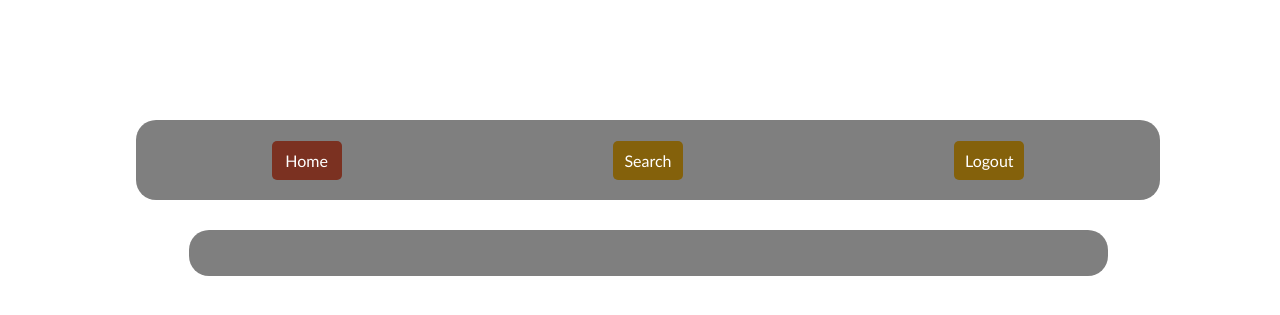
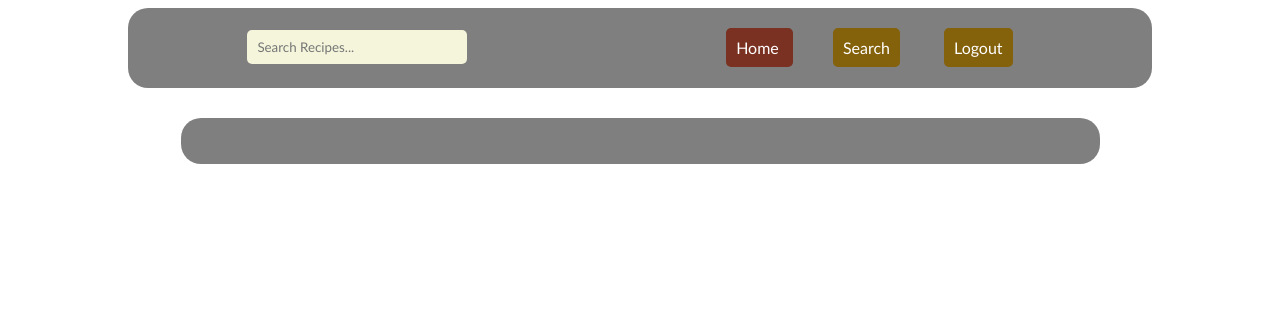
Before and after one commit to JimiKhosravi/recipe-app, a Django app: page /recipes/list/ in a window 1280 px wide. Shown: the top 315 px of the page. Run offline with Django 4.2, Linux system fonts and the light colour scheme; the visitor is signed in with stand-in values (Sample User, id 1); data that the repository does not hold is empty.

Commit message:
Adding JavaScript file

```diff
--- a/src/recipes/static/recipes/css/styles.css
+++ b/src/recipes/static/recipes/css/styles.css
@@ -36,10 +36,6 @@
   padding: 20px;
   position: fixed;
   margin: 0 auto;
-}
-
-#logo {
-  border-radius: 3px;
 }
 
 .recipe_grid {
--- /dev/null
+++ b/src/recipes/static/recipes/js/js.js
@@ -0,0 +1,21 @@
+// JavaScript code to search recipes on the search box, main template
+function search_recipe() {
+  let input = document.getElementById('searchbar').value
+  input = input.toLowerCase();                                                 //store user search value in 'input' variable as lowercase
+  let recipes = document.getElementsByClassName('recipe_searched');          //store list of recipes on database on variable 'recipes'
+
+  let recipe_box = document.getElementsByClassName('search_results');
+  recipe_box[0].style.display = "block";
+
+  for (i = 0; i < recipes.length; i++) {
+    if (!recipes[i].innerHTML.toLowerCase().includes(input)) {             //loop through recipes to display recipes matched with user search input
+      recipes[i].style.display = "none";
+    }
+    else {
+      recipes[i].style.display = "block";
+    }
+  }
+  if (input == "") {
+    recipe_box[0].style.display = "none";
+  }
+}
--- a/src/recipes/templates/recipes/main.html
+++ b/src/recipes/templates/recipes/main.html
@@ -10,11 +10,30 @@
   <link rel='stylesheet' type='text/css' href="{% static 'recipes/css/styles.css' %}">
 </head>
 
-<body class="body" style="margin-top: 15vh;">
+<body>
   <div class="nav-bar">
-    <a class="back-home_btn" href="/home"> Home </a>
-    <a href="{%url 'recipes:records' %}" class="logout_btn">Search</a>
-    <a href="{%url 'logout' %}" class="logout_btn">Logout</a>
+    <div class="search_box" style="margin-top: 15px;">
+      <form action="" method="GET" class="form">
+        {% csrf_token %}
+        <input type="text" name="recipe_search" class="form_search_input" id="searchbar" placeholder="Search Recipes..."
+          onkeyup="search_recipe()" />
+      </form>
+      <br>
+      <div class="search_results" autocomplete="off" style="display: none;">
+        {% for object in object_list %}
+        <p class="recipe_searched">
+          <a class="recipe_name"
+            style="font-size: 18px; font-family: 'Gill Sans', 'Gill Sans MT', Calibri, 'Trebuchet MS', sans-serif;"
+            href="{{object.get_absolute_url}}"> {{object.name}} </a>
+        </p>
+        {% endfor %}
+      </div>
+    </div>
+    <div>
+      <a class="back-home_btn" href="/home" style="margin: 20px;"> Home </a>
+      <a href="{%url 'recipes:records' %}" class="logout_btn" style="margin: 20px;">Search</a>
+      <a href="{%url 'logout' %}" class="logout_btn" style="margin: 20px;">Logout</a>
+    </div>
   </div>
 
   <div class="recipe_grid">
@@ -24,6 +43,7 @@
           endcomment%}
           {{object.name}} </a> {% comment%} print the name of recipe {% endcomment%} </h4>
       <div style="margin-bottom: 10px;">
+        <b>Name: </b> {{object.name}} <br>
         <b>Cooking Time: </b> {{object.cooking_time}} <br>
         <b>Difficulty: </b> {{object.calculate_difficulty}} <br>
       </div>
@@ -31,7 +51,8 @@
     </div>
     {% endfor %}
   </div>
-
+  <!-- linking javascript -->
+  <script src="{% static 'recipes/js/js.js' %}"></script>
 </body>
 
 </html>
```
